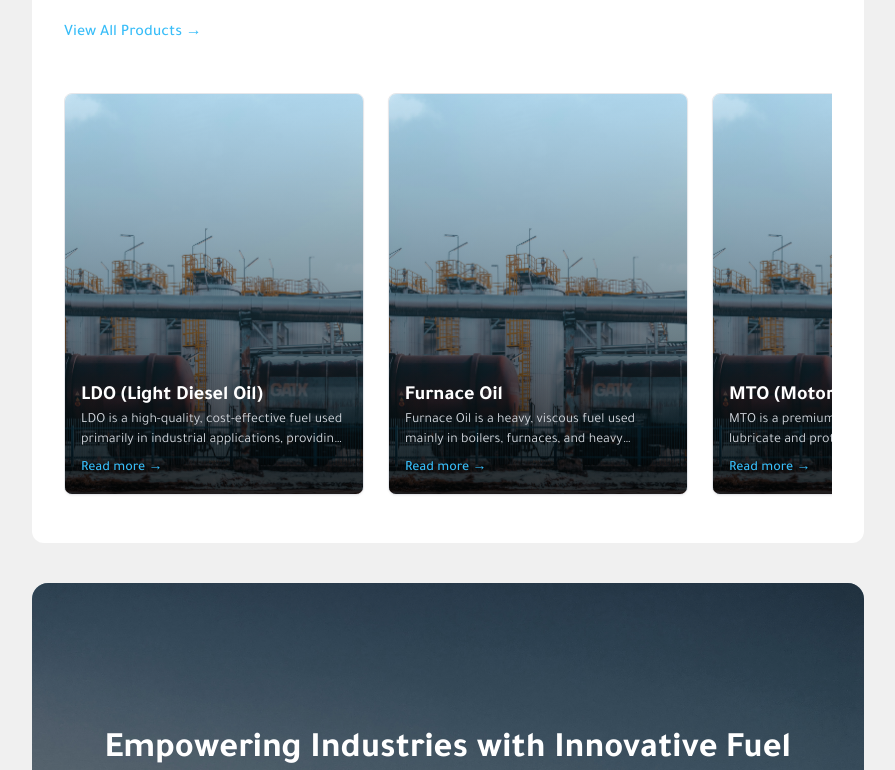
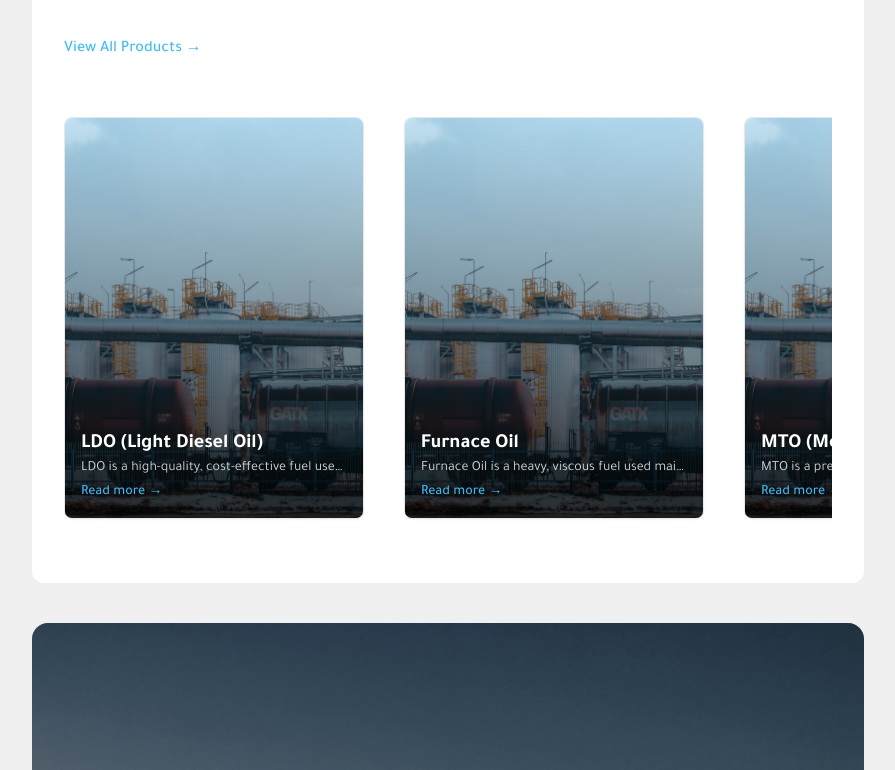
Before and after one commit to Aryan-yadav15/Client-Petrolium_Web, a Next.js app: page / in a window 1280 px wide. Shown: the part 1927-2697 px from the top of the page, without its empty margins (192-1087 px from the left). Built offline with nearby package versions, Linux system fonts and the light colour scheme.

Commit message:
seroslider responsive

```diff
--- a/src/app/_components/(landingPage)/AboutUs.jsx
+++ b/src/app/_components/(landingPage)/AboutUs.jsx
@@ -3,7 +3,7 @@ import React from "react";
 const AboutUs = () => {
   return (
     <div className="w-full pt-20 pb-4">
-      <div className="flex flex-row bg-white p-6 rounded-xl border-gray-200">
+      <div className="flex flex-col lg:flex-row bg-white p-6 rounded-xl border-gray-200">
         <section className="flex flex-row flex-1">
           <div className="flex-row">
             <div className="bg-neonBlue inline-block p-1 px-4 rounded-md">
--- a/src/app/_components/(landingPage)/HeroSlider.jsx
+++ b/src/app/_components/(landingPage)/HeroSlider.jsx
@@ -84,7 +84,7 @@ const ImageSlider = () => {
             />
             <div className="absolute inset-0 bg-gradient-to-b from-transparent to-black/60"></div>
             <div className="absolute inset-0 bg-gradient-to-r from-transparent to-black/60"></div>
-            <div className="absolute top-1/2 left-1/2 -translate-x-1/2 -translate-y-1/2 px-20 z-30 text-black text-center bg-gray-800 bg-opacity-60 backdrop-blur-md p-10 rounded-3xl">
+            <div className="absolute top-[65%] left-1/2 -translate-x-1/2 -translate-y-1/2 lg:px-20 z-30 text-black text-center bg-gray-800 bg-opacity-60 backdrop-blur-md p-10 rounded-3xl">
               <div className="overflow-hidden">
                 <motion.div
                   className="text-gray-200 text-6xl font-bold flex flex-col gap-4 "
@@ -99,17 +99,17 @@ const ImageSlider = () => {
               </div>
               <div className="overflow-hidden pt-4">
                 <motion.div
-                  className="text-gray-200 text-6xl font-bold flex flex-col items-start"
+                  className="text-gray-200 text-6xl font-bold flex flex-col items-start "
                   key={currentIndex.toString() + "subheading"}
                   initial={{ opacity: 40, y: 100 }}
                   animate={{ opacity: 1, y: 0 }}
                   exit={{ opacity: 40, y: -100 }}
                   transition={{ duration: 0.6 }}
                 >
-                  <span className="text-lg font-thin w-[50vw]">
+                  <span className="text-lg font-thin w-[70vw] lg:w-[50vw]">
                     {images[currentIndex].subheading}
                   </span>
-                  <span className="text-neonBlue text-lg font-thin w-[50vw]">
+                  <span className="text-neonBlue pl-14 text-lg font-thin w-[50vw]">
                     View full  →
                   </span>
                 </motion.div>
--- a/src/app/_components/(landingPage)/Products.jsx
+++ b/src/app/_components/(landingPage)/Products.jsx
@@ -1,46 +1,49 @@
 "use client";
 import { motion } from "framer-motion";
 import { products } from "@/app/lib/products";
-import React from "react";
+import React, { useEffect, useState } from "react";
 import Image from "next/image";
 
 const Products = () => {
+  const [isTouchDevice, setIsTouchDevice] = useState(false);
+
+  useEffect(() => {
+    setIsTouchDevice("ontouchstart" in window || navigator.maxTouchPoints > 0);
+  }, []);
   return (
     <section className="py-10">
-      <div className="px-4 sm:px-8 py-8 bg-white rounded-xl">
+      <div className="px-8 py-12 bg-white rounded-xl">
         {/* Header Section */}
         <div className="bg-neonBlue inline-block p-1 px-4 rounded-md">
-          <span className="font-semibold text-sm sm:text-base">Products</span>
+          <span className="font-semibold">Products</span>
         </div>
-        <h1 className="text-3xl sm:text-4xl font-bold mb-2 mt-4">
-          Our Product Range
-        </h1>
-        <p className="text-gray-700 text-sm sm:text-lg mb-6 sm:mb-8">
+        <h1 className="text-4xl font-bold mb-2 mt-4">Our Product Range</h1>
+        <p className="text-gray-700 text-lg mb-8">
           We offer a diverse range of high-quality products designed to meet the
           needs of various industries. Our products are known for their
           reliability, efficiency, and performance.
         </p>
         <a
           href="#"
-          className="text-sky-400 font-medium flex items-center mb-8 sm:mb-12 hover:underline"
+          className="text-sky-400 font-medium flex items-center mb-12 hover:underline"
         >
           View All Products →
         </a>
 
-        {/* Responsive Scrollable Product Cards */}
+        {/* Horizontal Scrollable Product Cards */}
         <div className="relative">
           <motion.div
-            className="flex space-x-4 sm:space-x-6 overflow-x-scroll scrollbar-hide"
-            drag="x"
+            className="scroll-container flex space-x-4 sm:space-x-6 pt-2"
+            drag={isTouchDevice ? false : "x"} // Disable drag on touch devices
             dragConstraints={{ left: -300, right: 0 }}
           >
             {products.map((product, index) => (
               <motion.div
                 key={index}
-                className="flex-shrink-0 relative w-[250px] sm:w-[300px] bg-white border border-gray-200 rounded-lg shadow-sm overflow-hidden mb-4 hover:scale-105 transition-all"
+                className="flex-shrink-0 relative w-[200px] sm:w-[300px] bg-white border border-gray-200 rounded-lg shadow-sm overflow-hidden mb-4 hover:scale-105 transition-all"
               >
                 {/* Image Placeholder */}
-                <div className="relative h-[300px] sm:h-[400px]">
+                <div className="relative h-[250px] sm:h-[400px]">
                   <Image
                     src="/image/vert1.jpg"
                     layout="fill"
@@ -52,16 +55,16 @@ const Products = () => {
                   <div className="absolute inset-0 bg-gradient-to-t from-transparent to-sky-300/30"></div>
 
                   {/* Content */}
-                  <div className="absolute bottom-0 left-0 right-0 text-white p-4">
+                  <div className="absolute bottom-0 left-0 right-0 text-white p-2 sm:p-4">
                     <h3 className="text-lg sm:text-xl font-semibold">
                       {product.title}
                     </h3>
-                    <p className="text-gray-300 text-xs sm:text-sm leading-4 line-clamp-2">
+                    <p className="text-gray-300 text-xs sm:text-sm leading-4 line-clamp-2 overflow-hidden text-ellipsis block">
                       {product.shortDescription}
                     </p>
                     <a
                       href="#"
-                      className="text-sky-400 text-xs sm:text-sm font-medium mt-2 block hover:underline"
+                      className="text-sky-400 text-xs sm:text-sm font-medium mt-1 block hover:underline"
                     >
                       Read more →
                     </a>
--- a/src/app/globals.css
+++ b/src/app/globals.css
@@ -6,6 +6,32 @@
 body {
     font-family: var(--font-tajawal), sans-serif;
   }
+
+  /* Prevent horizontal page scrolling */
+html, body {
+  overflow-x: hidden;
+}
+
+/* Ensure only the container scrolls */
+.scroll-container {
+  touch-action: pan-x; /* Allow horizontal scroll only */
+  overflow-x: auto; /* Ensure it scrolls horizontally */
+  overflow-y: hidden; /* Prevent vertical overflow */
+  white-space: nowrap; /* Prevent items from wrapping */
+}
+
+.scroll-container::-webkit-scrollbar {
+  display: none; /* Hide scrollbar for Chrome, Safari */
+}
+.scroll-container {
+  scroll-snap-type: x mandatory; /* Snap horizontally */
+  display: flex;
+  gap: 1rem;
+}
+
+.scroll-item {
+  scroll-snap-align: start; /* Cards align at the start */
+}
 
   /* Custom scrollbar styling for Chrome, Edge, and Safari */
 .flex::-webkit-scrollbar {
```
